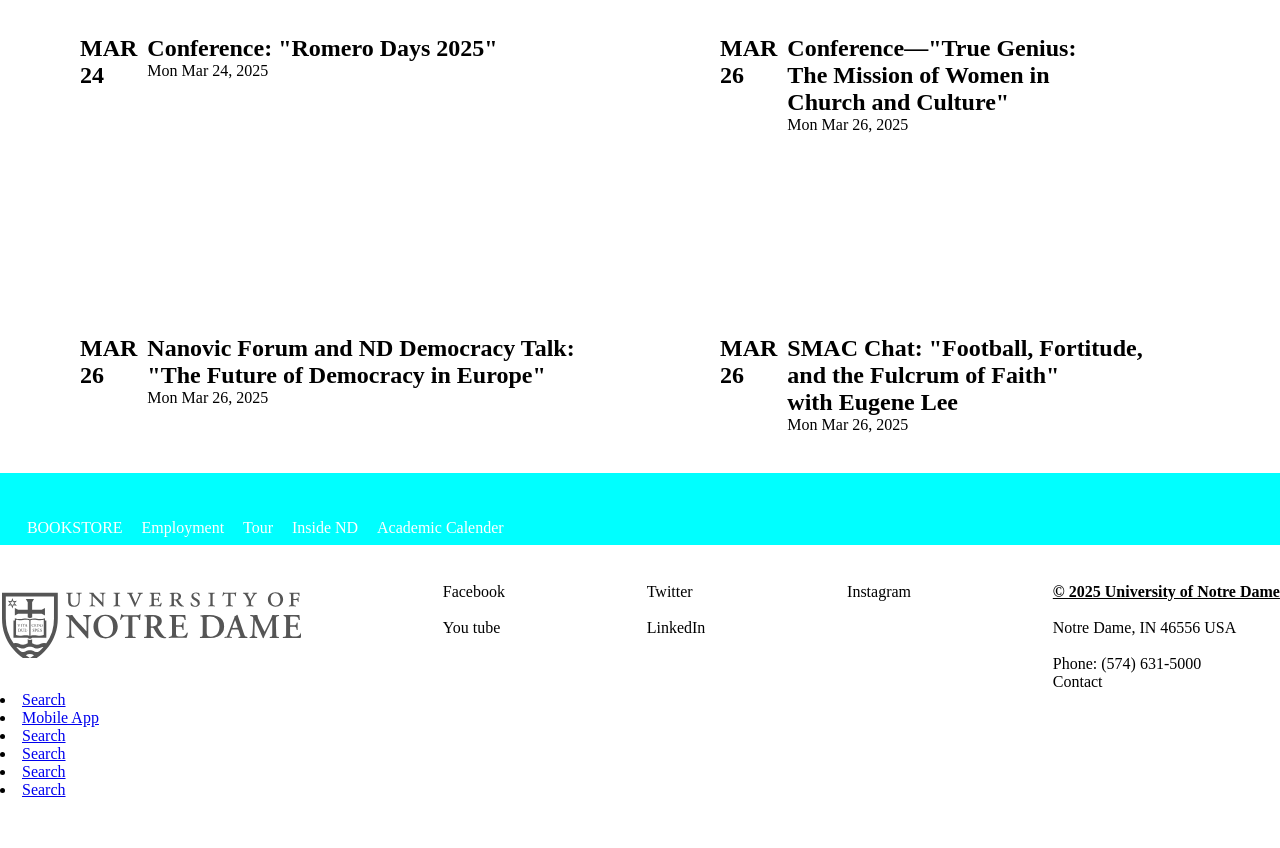
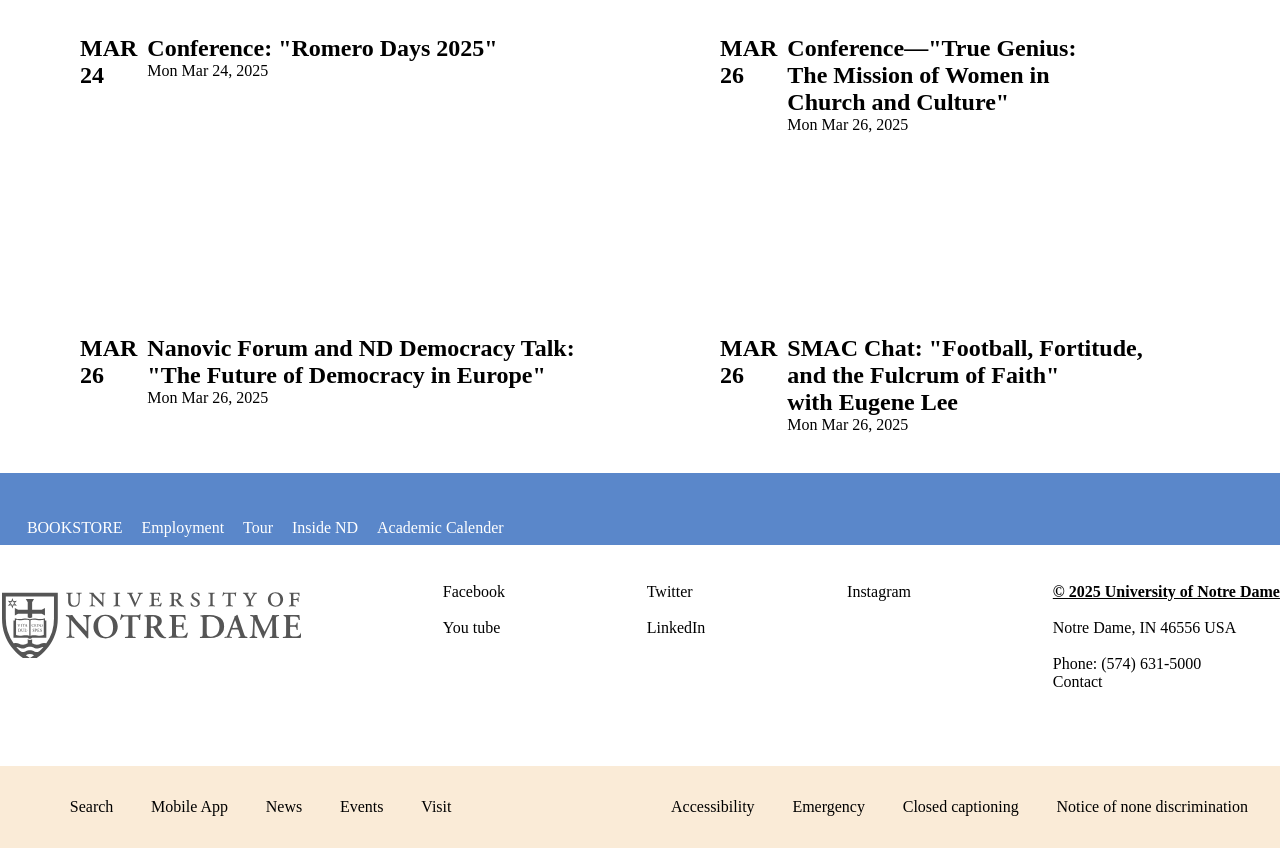
Before and after one commit to Elie-Dev250/GATE-Website-cloning, a plain HTML site: page index.html in a window 1280 px wide. Shown: the part 4397-5245 px from the top of the page. Before the commit the page ends 5196 px from the top, so only its background shows below. Drawn offline with Linux system fonts and the light colour scheme.

Commit message:
last update

```diff
--- a/index.html
+++ b/index.html
@@ -371,14 +371,23 @@
 </div>
 
 
-<div class="samu">
+<div class="sam">
+
     <div class="sasa">
         <li><a href="#">Search</a></li>
         <li><a href="#">Mobile App</a></li>
-        <li><a href="#">Search</a></li>
-        <li><a href="#">Search</a></li>
-        <li><a href="#">Search</a></li>
-        <li><a href="#">Search</a></li>
+        <li><a href="#">News</a></li>
+        <li><a href="#">Events</a></li>
+        <li><a href="#">Visit</a></li>
+
+    </div>
+
+    <div class="sasa">
+        <li><a href="#">Accessibility</a></li>
+        <li><a href="#">Emergency</a></li>
+        <li><a href="#">Closed captioning</a></li>
+        <div><li><a href="#">Notice of none discrimination</a></li></div>
+
     </div>
 </div>
 </body>
--- a/styles.css
+++ b/styles.css
@@ -473,7 +473,7 @@ hr {
 }
 .she{
     margin-top: 10cm;
-    background-color: aqua;
+    background-color: rgb(90, 135, 202);
 }
 .na1 {
     display: flex;
@@ -494,4 +494,21 @@ hr {
     justify-content: space-between;
     margin-top: 1cm;
 
+}.sam{
+    display: flex;
+    justify-content: space-between;
+    margin-top: 2cm;
+    background-color: antiquewhite;
+    padding-bottom: 2cm;
+    padding: 2em;
+
+}.sasa{
+    display: flex;
+}.sam li{
+    list-style: none;
+    padding-left: 1cm;
+    text-decoration: none;
+}.sam li a{
+    text-decoration: none;
+    color: black;
 }
```
